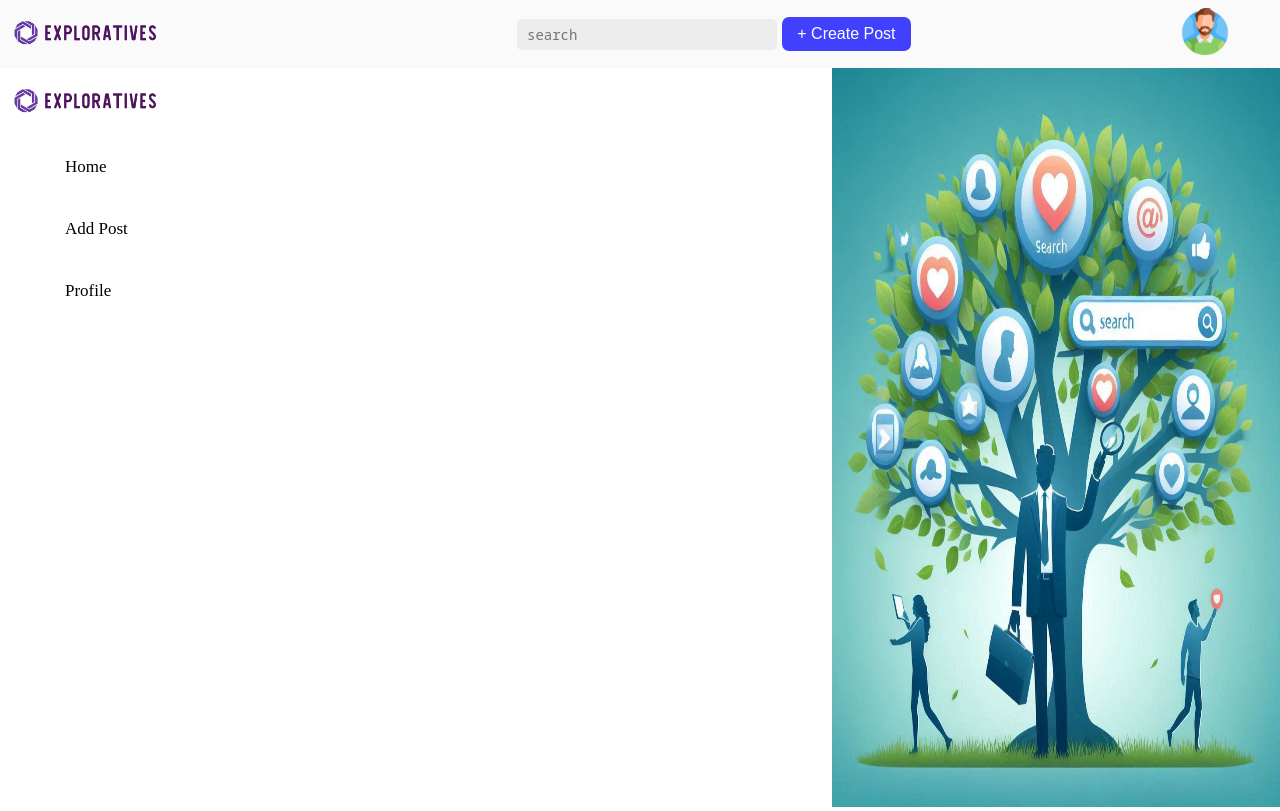
After one commit to Him-Kishan-Das/Exploratives_social_media, a Django app: page /search/ in a window 1280 px wide; the page is wider, and only the part inside the window is pictured. The commit adds this page. Run offline with Django 5.2, Linux system fonts and the light colour scheme; some web fonts are replaced.

Commit message:
development

```diff
--- /dev/null
+++ b/ExploreContents/static/search.css
@@ -0,0 +1,16 @@
+.container{
+    display: flex;
+    flex-direction: row;
+}
+
+.left-sidebar{
+    width: 20%;
+}
+
+.middleSearchContainer{
+    width: 45%;
+}
+
+.right-sidebar{
+    width: 35%;
+}
--- a/ExploreContents/templates/profile.html
+++ b/ExploreContents/templates/profile.html
@@ -46,6 +46,7 @@
             </div>
 
             <div class="user-changesBtns">
+
               <button class="user-profile-editBtn" id="myBtn">
                 Edit Profile
               </button>
--- /dev/null
+++ b/ExploreContents/templates/search.html
@@ -0,0 +1,27 @@
+<!DOCTYPE html>
+<html lang="en">
+<head>
+    <meta charset="UTF-8">
+    <meta name="viewport" content="width=device-width, initial-scale=1.0">
+    <title>Search Page</title>
+    <link rel="stylesheet" href="/static/search.css">
+    <link rel="stylesheet" href="/static/header.css">
+    <link rel="stylesheet" href="/static/left-navigation.css">
+</head>
+<body style="padding: 0; margin: 0; ">
+    <div id="header">
+        {% include "header.html" %}
+    </div>
+    <div class="container">
+        <div class="left-sidebar">
+            {% include "left-navigation.html" %}
+        </div>
+        <div class="middleSearchContainer">
+
+        </div>
+        <div class="right-sidebar">
+            <img src="/static/search.png" alt="" style="height: 46.2rem; width: 100%">
+        </div>
+    </div>
+</body>
+</html>
--- a/ExploreContents/urls.py
+++ b/ExploreContents/urls.py
@@ -12,4 +12,5 @@ urlpatterns = [
     path('comment-btn/', views.comment),
     path('load-comments/<int:post_id>/', views.load_comments, name='load_comments'),
     path('edit-profile/', views.EditProfile),
+    path('search/', views.search)
 ]
--- a/ExploreContents/views.py
+++ b/ExploreContents/views.py
@@ -327,6 +327,9 @@ def load_comments(request, post_id):
     comments_data = [{'username': comment.user.username, 'user_comment': comment.user_comment} for comment in comments]
     return JsonResponse({'comments': comments_data})
 
+def search(request):
+    return render(request, 'search.html')
+
 def usernames(request):
     usr = users.objects.all()
     context = {'usrx': usr}
```
Also changed, not shown: ExploreContents/static/search.png (added).
